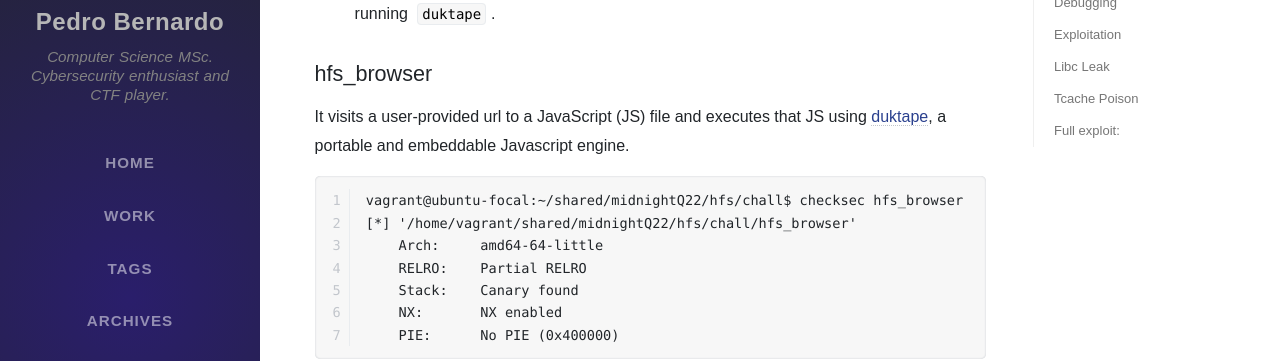
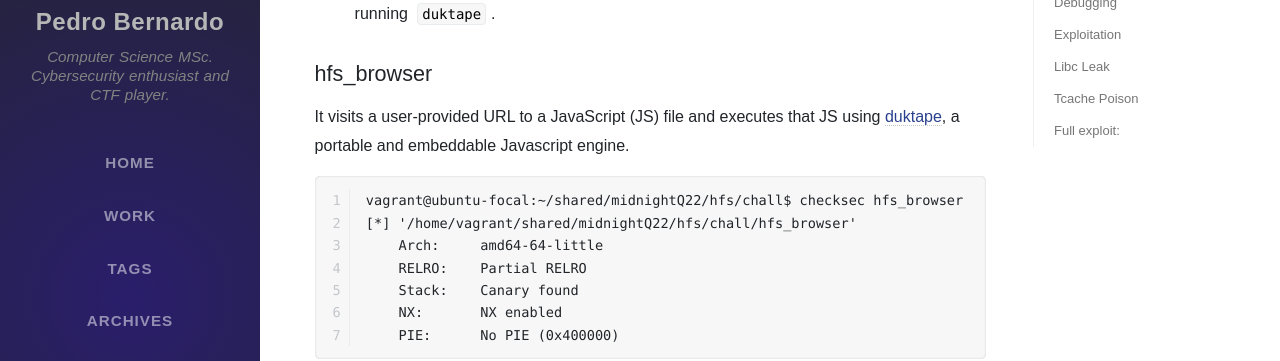
Before and after one commit to Pedro-Bernardo/pedro-bernardo.github.io, a Jekyll site: the page built from _posts/2022-04-03-midnightQuals22_hfs_browser.md, in a window 1280 px wide and 900 px high, scrolled down 765 px. Shown: the part 152-513 px from the top of the window. Built offline with Jekyll 4.4.1, drawn with Linux system fonts in a browser that asks for light colours; nearby versions of some CDN libraries; some web fonts are replaced; comment, search, counter and statistics services are not loaded.

Commit message:
fix typo

````diff
--- a/_posts/2022-04-03-midnightQuals22_hfs_browser.md
+++ b/_posts/2022-04-03-midnightQuals22_hfs_browser.md
@@ -34,7 +34,7 @@ We are given a tar file containing the following:
 - `duktape.diff` - a diff file containing a patch applied by the challenge authors to the running `duktape`.
 
 ## hfs_browser
-It visits a user-provided url to a JavaScript (JS) file and executes that JS using [duktape](https://github.com/svaarala/duktape), a portable and embeddable Javascript engine.
+It visits a user-provided URL to a JavaScript (JS) file and executes that JS using [duktape](https://github.com/svaarala/duktape), a portable and embeddable Javascript engine.
 
 ```
 vagrant@ubuntu-focal:~/shared/midnightQ22/hfs/chall$ checksec hfs_browser
````
